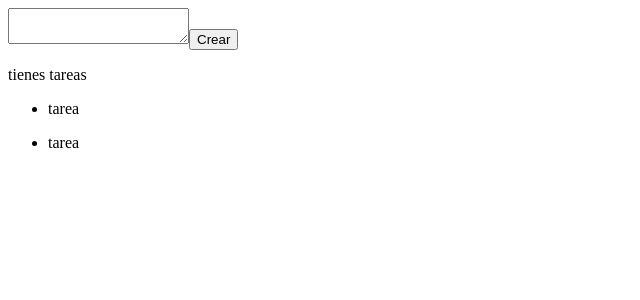
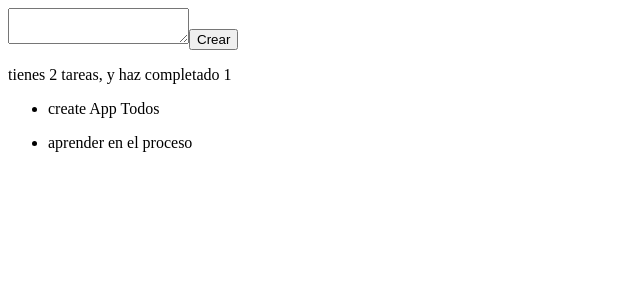
Before and after one commit to YilbertLuna/TodoList, a React (Create React App) app: page / in a window 1280 px wide. Shown: the top 300 px of the page, without its empty margins (0-640 px from the left). Built offline with nearby package versions, Linux system fonts and the light colour scheme.

Commit message:
receive props

```diff
--- a/src/components/CounterTodo.jsx
+++ b/src/components/CounterTodo.jsx
@@ -1,8 +1,8 @@
 import React from "react";
 
-function CounterTodo() {
+function CounterTodo({ total, completed }) {
     return(
-        <p>tienes tareas</p>
+        <p>tienes {total} tareas, y haz completado {completed}</p>
     )
 }
 
--- a/src/components/TodoItem.jsx
+++ b/src/components/TodoItem.jsx
@@ -1,9 +1,9 @@
 import React from "react";
 
-function TodoItem() {
+function TodoItem(props) {
     return(
         <li>
-            <p>tarea</p>
+            <p>{props.text}</p>
         </li>
     )
 }
```
